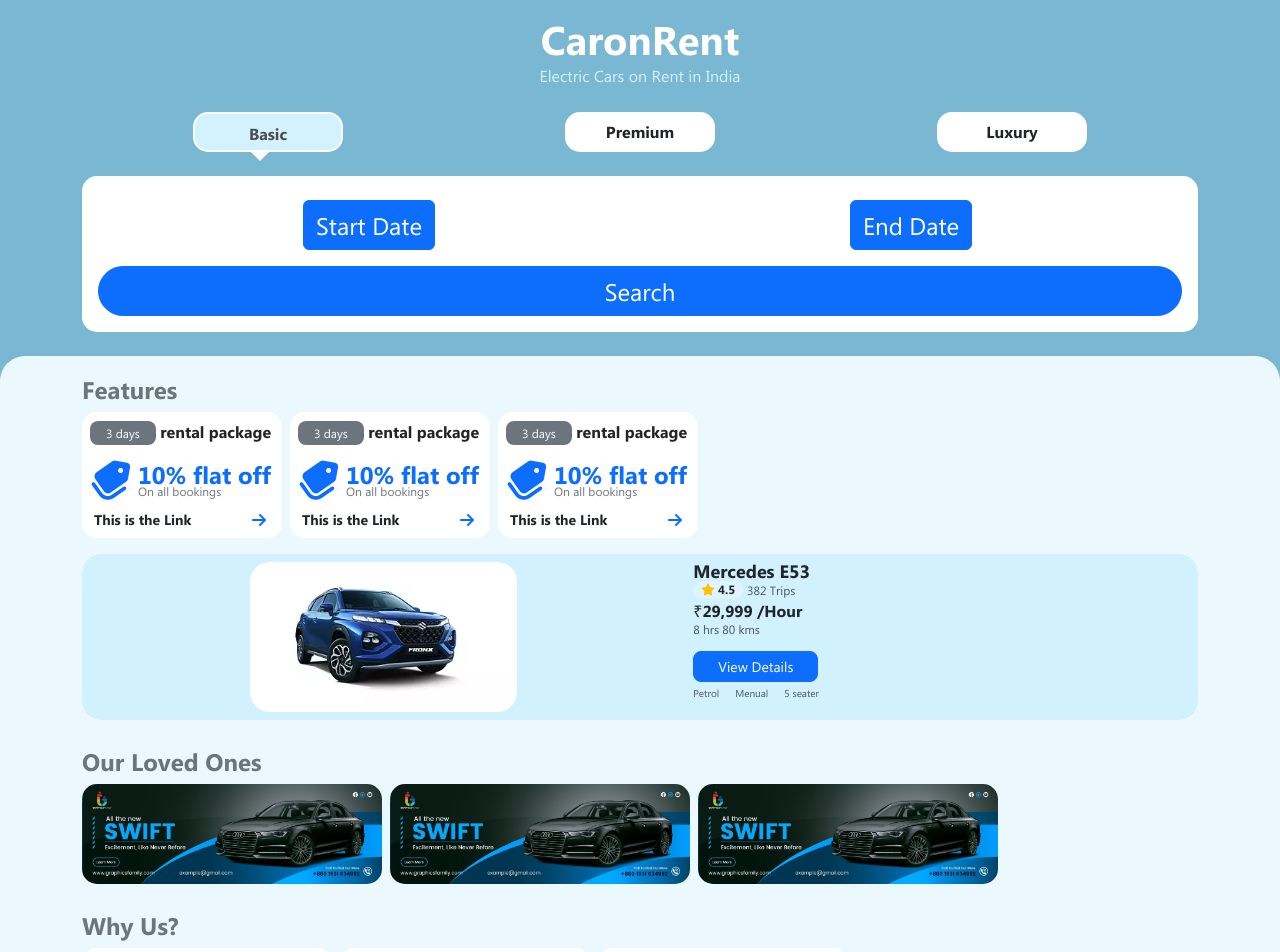
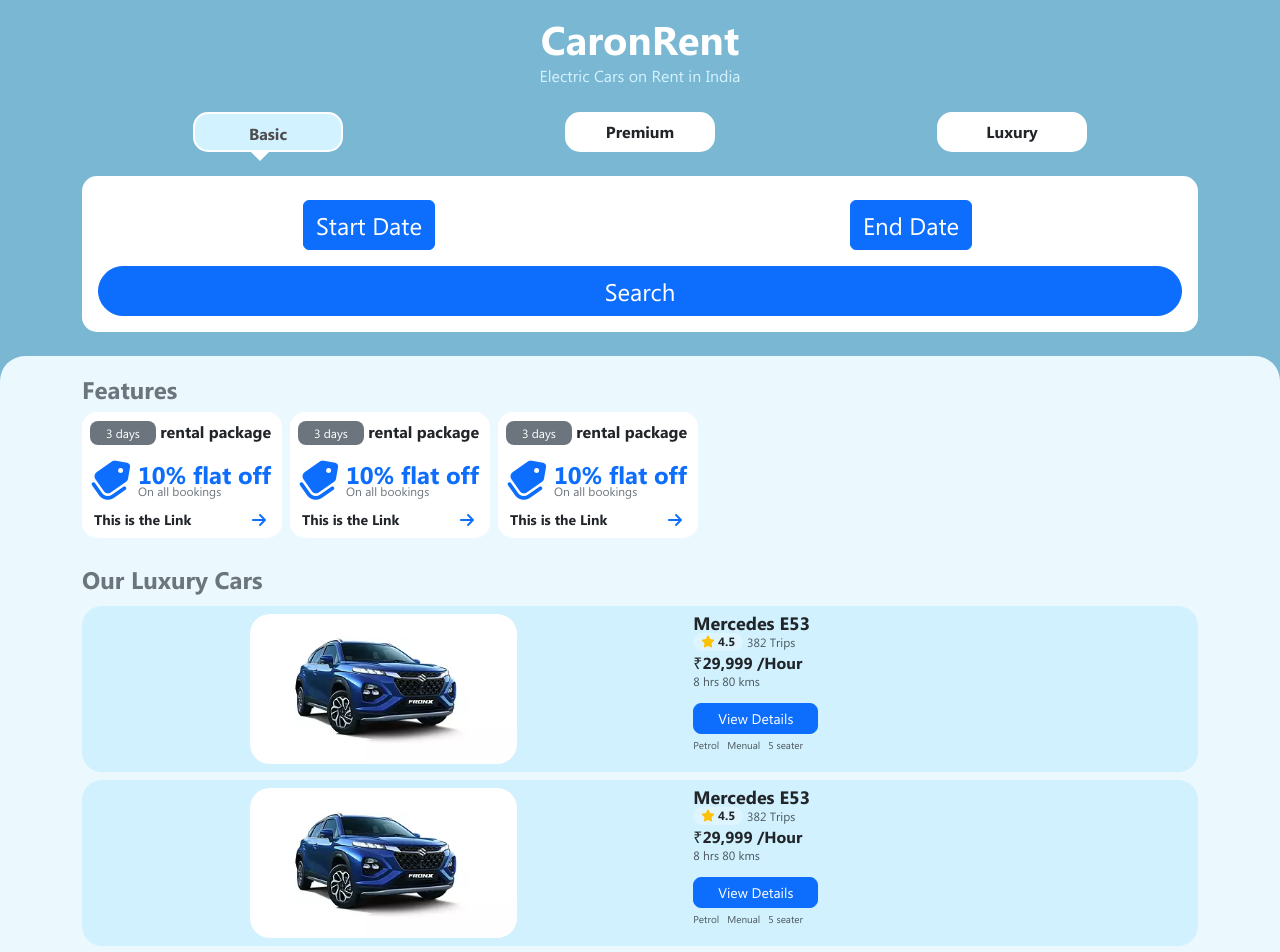
Before and after one commit to Kaminou2904/rentalCars, a React (Create React App) app in the folder frontend/: page / in a window 1280 px wide. Shown: the top 952 px of the page. Built offline with nearby package versions, Linux system fonts and the light colour scheme.

Commit message:
lots of changes

```diff
--- /dev/null
+++ b/frontend/src/Components/Listingcard/Listingcard.css
@@ -0,0 +1,47 @@
+.listingCard{
+    width: 100%;
+    border-radius: 20px;
+    background-color: rgb(208 241 253);
+}
+
+.listingCardImg{
+    width: 53%;
+    display: flex;
+    justify-content: center;
+    align-items: center;
+    height: 150px;
+    overflow: hidden;
+    border-radius: 20px;
+}
+
+.listingCardImg img{
+    height: 100% !important;
+}
+
+.listingCardName{
+    font-size: 18px;
+    line-height: 19px;
+}
+
+.ratingP{
+    font-size: 12px !important;
+}
+
+.ratingSpan{
+    font-size: 12px !important;
+    background-color: rgb(222, 245, 255);
+}
+
+.priceSpan{
+    font-size: 12px !important;
+    line-height: 12px ;
+}
+
+.listingCardBtn{
+    font-size: 14px;
+    border-radius: 8px;
+}
+
+.listingTab{
+    font-size: 10px;
+}
--- /dev/null
+++ b/frontend/src/Components/Listingcard/Listingcard.jsx
@@ -0,0 +1,37 @@
+import React from 'react';
+import './Listingcard.css';
+
+function Listingcard() {
+    return (
+        <div className="listingCard d-flex br2 p-1 mt-2">
+            <div className="listingCardImg m-1 me-0">
+                <img src="./images/carImg.webp" alt="" className="br2" />
+            </div>
+            <div className="listingCardData ps-3 py-1">
+                <p className="listingCardName mb-0 ebrima-bold">Mercedes E53</p>
+                <div className="ratingDiv">
+                    <p className="ratingP d-flex align-items-center text-muted ebrima-regular mb-0">
+                        <span className="ratingSpan px-2 text-center rounded-pill text-dark ebrima-bold me-1">
+                            <i className="fas fa-star text-warning"></i> 4.5
+                        </span>
+                        382 Trips
+                    </p>
+                </div>
+                <p className="listingCardPrice d-flex flex-column mb-0 ebrima-bold">
+                    ₹29,999 /Hour
+                    <span className="priceSpan text-muted">8 hrs 80 kms</span>
+                </p>
+                <button className="listingCardBtn btn btn-primary mt-3 py-1 px-4 ">
+                    View Details
+                </button>
+                <div className="listingTabs d-flex mt-1">
+                    <p className="listingTab mb-0 text-muted me-2">Petrol</p>
+                    <p className="listingTab mb-0 text-muted me-2">Menual</p>
+                    <p className="listingTab mb-0 text-muted me-2">5 seater</p>
+                </div>
+            </div>
+        </div>
+    )
+}
+
+export default Listingcard
--- a/frontend/src/Pages/Home/Home.css
+++ b/frontend/src/Pages/Home/Home.css
@@ -89,53 +89,3 @@
 .whyWrap{
     width: max-content;
 }
-
-/* listing Card Styling */
-
-.listingCard{
-    width: 100%;
-    border-radius: 20px;
-    background-color: rgb(208 241 253);
-}
-
-.listingCardImg{
-    width: 53%;
-    display: flex;
-    justify-content: center;
-    align-items: center;
-    height: 150px;
-    overflow: hidden;
-    border-radius: 20px;
-}
-
-.listingCardImg img{
-    height: 100% !important;
-}
-
-.listingCardName{
-    font-size: 18px;
-    line-height: 19px;
-}
-
-.ratingP{
-    font-size: 12px !important;
-}
-
-.ratingSpan{
-    font-size: 12px !important;
-    background-color: rgb(222, 245, 255);
-}
-
-.priceSpan{
-    font-size: 12px !important;
-    line-height: 12px ;
-}
-
-.listingCardBtn{
-    font-size: 14px;
-    border-radius: 8px;
-}
-
-.listingTab{
-    font-size: 10px;
-}
--- a/frontend/src/Pages/Home/Home.jsx
+++ b/frontend/src/Pages/Home/Home.jsx
@@ -6,6 +6,7 @@
 import Bannercard from '../../Components/Bannercard/Bannercard';
 import Flexcard from '../../Components/Flexcard/Flexcard';
 import Happycard from '../../Components/Happycard/Happycard';
+import Listingcard from '../../Components/Listingcard/Listingcard';
 
 function Home() {
 
@@ -91,35 +92,13 @@
 
 
                 <div className="listings container">
+                <p className="listingHead mb-0 text-secondary fs-4 ebrima-bold mb-1 mt-4">
+                        Our Luxury Cars
+                    </p>
                     <div className="listingWraper">
-                        <div className="listingCard d-flex mt-3 br2 p-1">
-                            <div className="listingCardImg m-1 me-0">
-                                <img src="./images/carImg.webp" alt="" className="br2" />
-                            </div>
-                            <div className="listingCardData ps-3 py-1">
-                                <p className="listingCardName mb-0 ebrima-bold">Mercedes E53</p>
-                                <div className="ratingDiv">
-                                    <p className="ratingP d-flex align-items-center text-muted ebrima-regular mb-0">
-                                        <span className="ratingSpan px-2 text-center rounded-pill text-dark ebrima-bold me-1">
-                                            <i className="fas fa-star text-warning"></i> 4.5
-                                        </span>
-                                        382 Trips
-                                    </p>
-                                </div>
-                                <p className="listingCardPrice d-flex flex-column mb-0 ebrima-bold">
-                                    ₹29,999 /Hour
-                                    <span className="priceSpan text-muted">8 hrs 80 kms</span>
-                                </p>
-                                <button className="listingCardBtn btn btn-primary mt-3 py-1 px-4 ">
-                                    View Details
-                                </button>
-                                <div className="listingTabs d-flex mt-1">
-                                    <p className="listingTab mb-0 text-muted me-3">Petrol</p>
-                                    <p className="listingTab mb-0 text-muted me-3">Menual</p>
-                                    <p className="listingTab mb-0 text-muted me-3">5 seater</p>
-                                </div>
-                            </div>
-                        </div>
+                        <Listingcard/>
+                        <Listingcard/>
+                        <Listingcard/>
                     </div>
                 </div>
 
```
